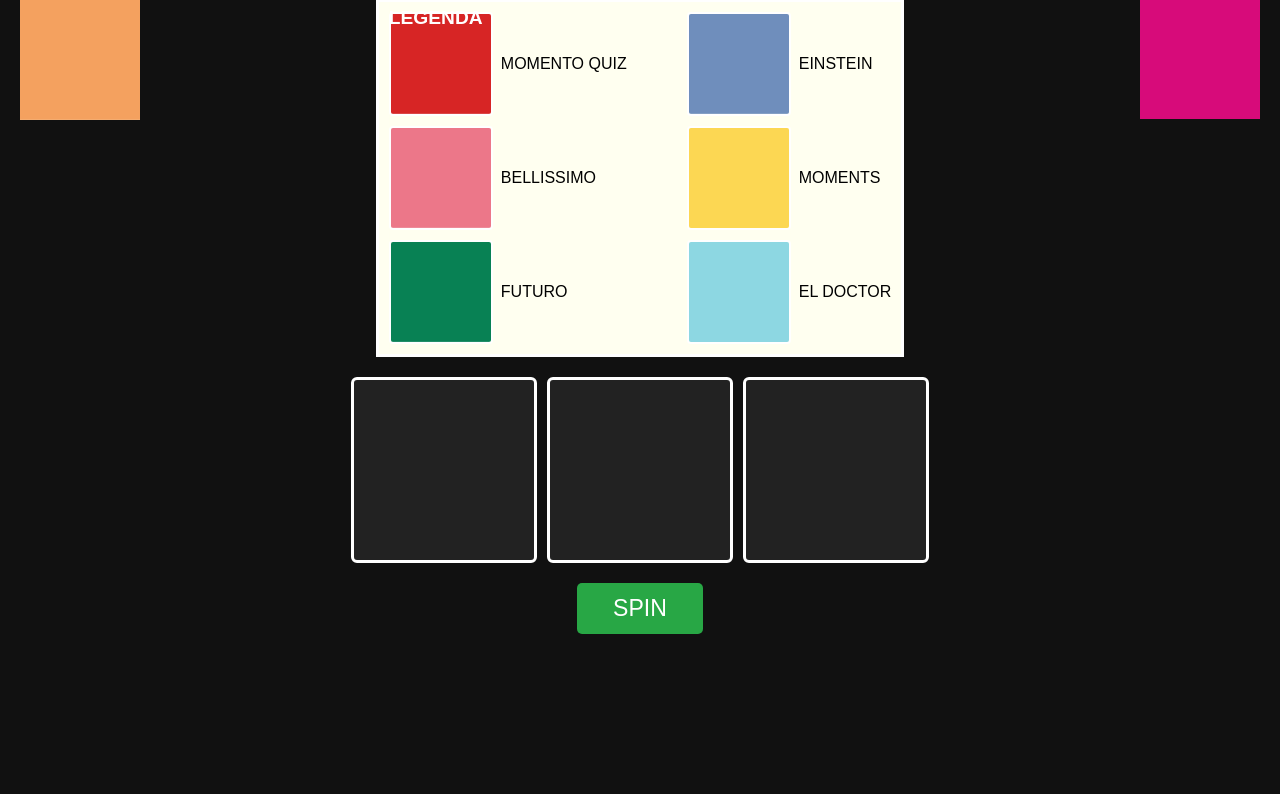
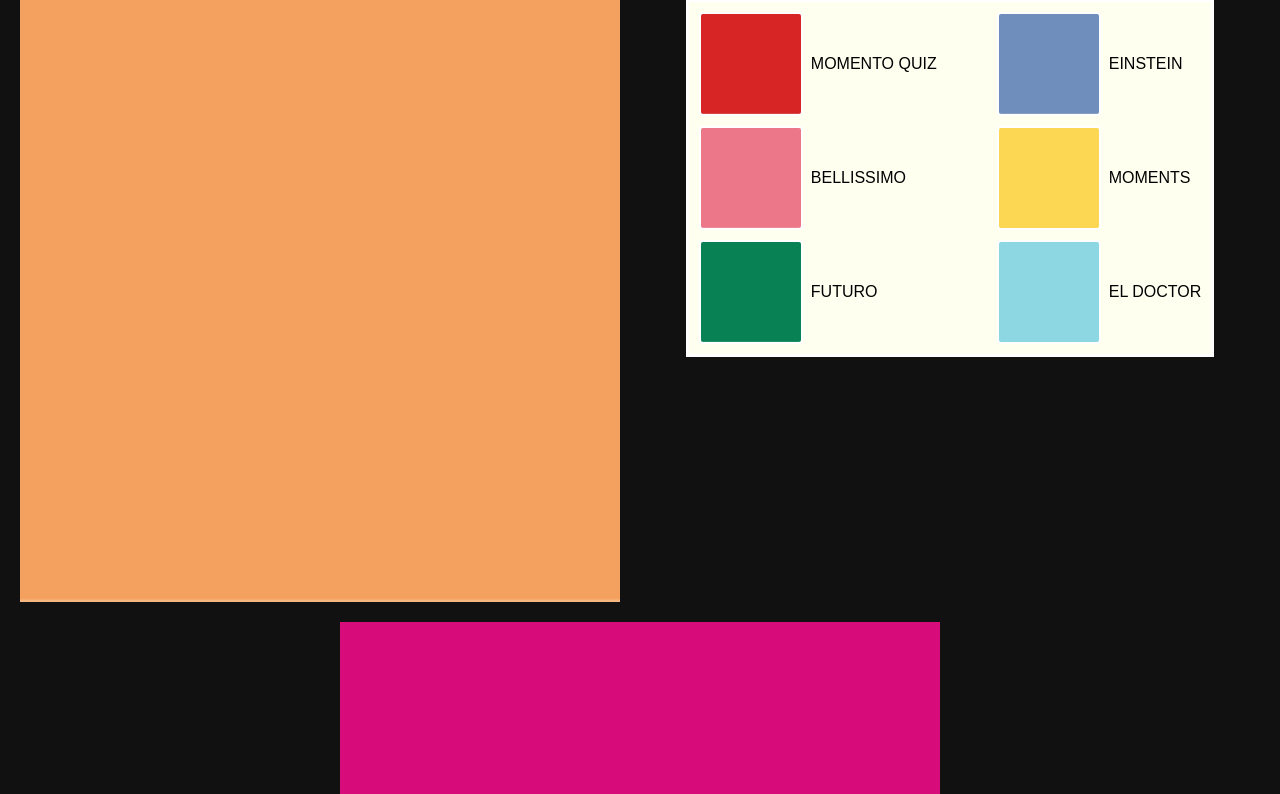
Before and after one commit to PoggiAndrea/my-website, a plain HTML site: page test_slot.html in a window 1280 px wide. Shown: the part 68-862 px from the top of the page. Before the commit the page ends 800 px from the top, so only its background shows below. Drawn offline with Linux system fonts and the light colour scheme.

Commit message:
Update test_slot.html

```diff
--- a/test_slot.html
+++ b/test_slot.html
@@ -24,7 +24,7 @@
     }
 
     .side-image {
-      width: 120px;
+      width: 600px;
       height: auto;
     }
 
@@ -131,7 +131,6 @@
     <img src="f8.png" alt="f8" class="side-image" />
 
     <div class="legend-container" id="legend">
-      <div class="legend-label">LEGENDA</div>
       <div class="legend-column" id="col-left"></div>
       <div class="legend-column" id="col-right"></div>
     </div>
```
